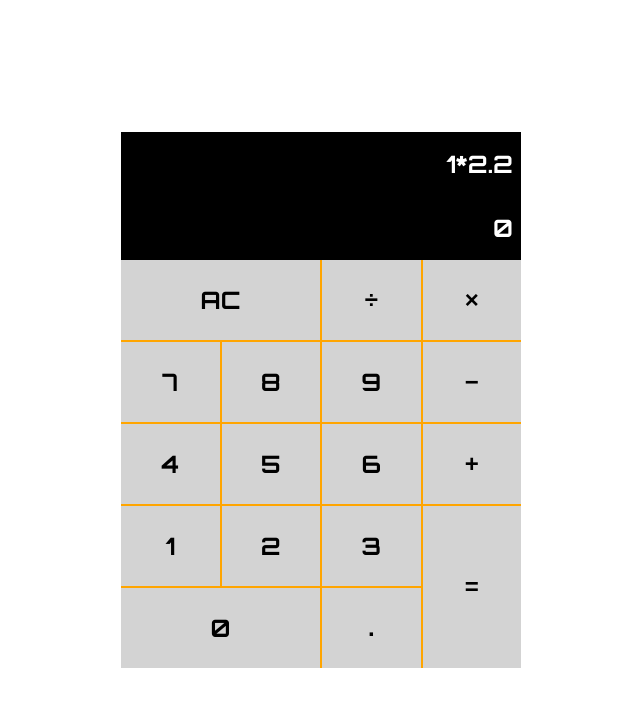
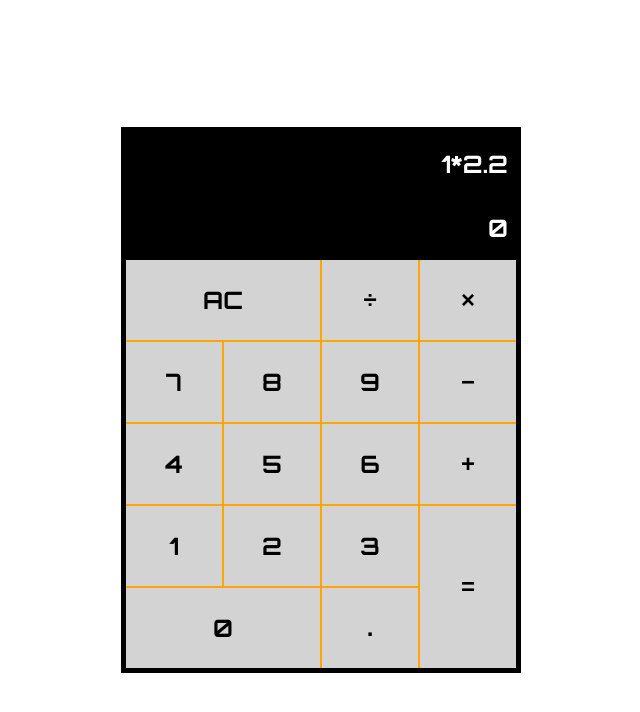
Before and after one commit to spfave/fcc-certificate-projects, a React (Vite) app in the folder front-end/calculator/: page / in a window 1280 px wide. Shown: the top 712 px of the page, without its empty margins (319-959 px from the left). Built offline with nearby package versions, Linux system fonts and the light colour scheme.

Commit message:
Move font import

```diff
--- a/front-end/calculator/src/components/calculator.css
+++ b/front-end/calculator/src/components/calculator.css
@@ -1,19 +1,18 @@
-@import url('https://fonts.googleapis.com/css2?family=Orbitron:wght@400;700&display=swap');
-
 .calculator {
 	width: var(--min-width);
 	font-family: 'Orbitron', sans-serif;
 	background-color: orange;
+	border: solid black 5px;
 
 	& .display-input,
 	& .display-output {
 		display: flex;
 		justify-content: flex-end;
 		align-items: center;
-		height: 4rem;
+		min-height: 4rem;
 		background-color: black;
 		color: white;
-		padding-right: 0.5rem;
+		padding: 0 0.5rem;
 		font-size: 1.5rem;
 		font-weight: bold;
 	}
--- a/front-end/calculator/src/styles/index.css
+++ b/front-end/calculator/src/styles/index.css
@@ -1,3 +1,4 @@
+@import url('https://fonts.googleapis.com/css2?family=Orbitron:wght@400;700&display=swap');
 @import '~/styles/variables';
 
 /* index.css - resets */
```
